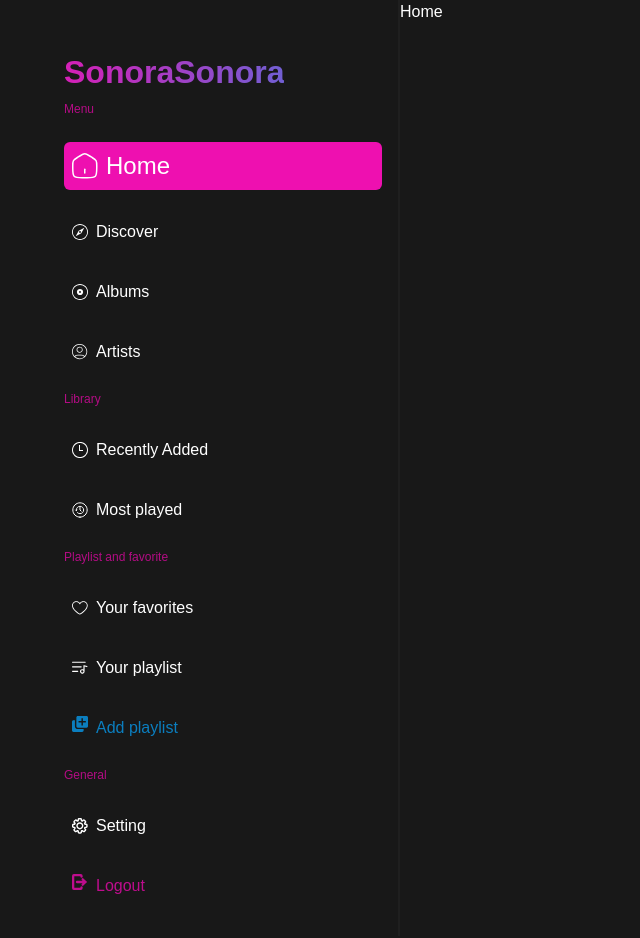
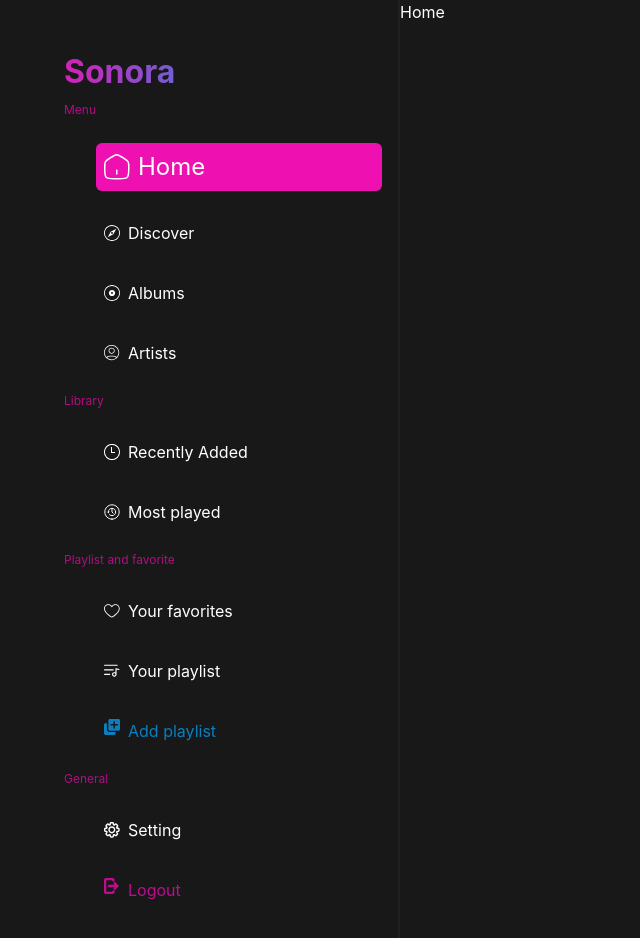
Before and after one commit to AndreyBublick/Sonora, a Next.js app: page / in a window 1280 px wide. Shown: the whole page, without its empty margins (0-640 px from the left). Built offline with nearby package versions, Linux system fonts and the light colour scheme.

Commit message:
[!] fix sidebar + refactor on radix

```diff
--- /dev/null
+++ b/app/bootstrap-utils.scss
@@ -0,0 +1,13 @@
+@import "bootstrap/scss/functions";
+@import "bootstrap/scss/variables";
+@import "bootstrap/scss/variables-dark";
+@import "bootstrap/scss/maps";
+@import "bootstrap/scss/mixins";
+@import "bootstrap/scss/utilities";
+
+@import "bootstrap/scss/root";
+@import "bootstrap/scss/reboot";
+@import "bootstrap/scss/containers";
+@import "bootstrap/scss/grid";
+@import "bootstrap/scss/helpers";
+@import "bootstrap/scss/utilities/api";
--- a/app/globals.css
+++ b/app/globals.css
@@ -121,19 +121,55 @@
 }
 
 
-/* BASE */
+
+/* RESET */
+*,
+*::before,
+*::after {
+  box-sizing: border-box;
+}
+
+body,
+h1, h2, h3, h4, p,
+figure, blockquote, dl, dd {
+  margin: 0;
+}
+
+ul[role='list'],
+ol[role='list'] {
+  list-style: none;
+}
+
+img, picture {
+  max-width: 100%;
+  display: block;
+}
+
+input, button, textarea, select {
+  font: inherit;
+}
+
+a {
+  color: inherit;
+  text-decoration: none;
+}
+
+button {
+  background: none;
+  border: none;
+  cursor: pointer;
+}
+
+/* 2. LAYOUT-BASE */
 html {
   height: 100%;
 }
 
-html,
 body {
-  max-width: 100vw;
-  overflow-x: hidden;
-}
-
-body {
-  min-height: 100%;
+  min-height: 100dvh;
   display: flex;
   flex-direction: column;
+  line-height: 1.5;
+  -webkit-font-smoothing: antialiased;
+  font-family: 'Inter', system-ui, sans-serif;
 }
--- a/app/layout.tsx
+++ b/app/layout.tsx
@@ -1,5 +1,5 @@
 import type { Metadata } from "next";
-import 'bootstrap/dist/css/bootstrap.min.css';
+import "./bootstrap-utils.scss";
 import "./globals.css";
 import {SidebarProvider} from "@/src/app/providers";
 
--- a/package.json
+++ b/package.json
@@ -9,12 +9,11 @@
     "lint": "eslint"
   },
   "dependencies": {
-    "@popperjs/core": "^2.11.8",
+    "@radix-ui/react-dialog": "^1.2.0",
     "bootstrap": "^5.3.8",
     "clsx": "^2.1.1",
     "next": "16.3.8",
     "react": "19.2.8",
-    "react-bootstrap": "^2.10.10",
     "react-dom": "19.2.8"
   },
   "devDependencies": {
@@ -23,6 +22,7 @@
     "@types/react-dom": "^19",
     "eslint": "^9",
     "eslint-config-next": "16.3.8",
+    "sass": "^1.105.1",
     "typescript": "^5"
   },
   "packageManager": "pnpm@12.9.1"
--- a/pnpm-workspace.yaml
+++ b/pnpm-workspace.yaml
@@ -1,3 +1,4 @@
 allowBuilds:
+  '@parcel/watcher': set this to true or false
   sharp: false
   unrs-resolver: false
--- a/src/shared/ui/index.ts
+++ b/src/shared/ui/index.ts
@@ -1,3 +1,3 @@
 export * from './linear-text'
-// export * from './portal'
+export * from './ui-button'
 export * from './logo'
--- a/src/shared/ui/logo/logo.tsx
+++ b/src/shared/ui/logo/logo.tsx
@@ -6,7 +6,7 @@ import {LinearText} from "@/src/shared/ui";
 export const Logo = ({onClick, href='/', title=''}: LogoProps) => {
     return (
         <Link href={href} className="fs-2 fw-bold d-inline-block" onClick={onClick}>
-            <LinearText>{title}Sonora</LinearText>
+            <LinearText>{title}</LinearText>
         </Link>
     );
 
--- /dev/null
+++ b/src/shared/ui/ui-button/index.ts
@@ -0,0 +1 @@
+export * from './ui-button'
--- a/src/widgets/sidebar/element/sidebar-element.props.ts
+++ b/src/widgets/sidebar/element/sidebar-element.props.ts
@@ -1,12 +1,20 @@
-import {CSSProperties, ReactElement, ReactNode} from "react";
+import {CSSProperties, ReactNode} from "react";
 
+type BaseProps = {
+    icon: ReactNode;
+    body: ReactNode;
+    onClick?: () => void;
+    styles?: CSSProperties;
+};
 
-export type SidebarElementProps = {
-    icon?:ReactElement | ReactNode
-    body?:string
-    href?:string
-    // nested?:ReactNode
-    as?:'button' | 'link'
-    onClick?: ()=>void
-    styles?:CSSProperties
-}
+type LinkProps = BaseProps & {
+    as?: 'link';
+    href: string;
+};
+
+type ButtonProps = BaseProps & {
+    as: 'button';
+    href?: never;
+};
+
+export type SidebarElementProps = LinkProps | ButtonProps;
--- a/src/widgets/sidebar/element/sidebar-element.tsx
+++ b/src/widgets/sidebar/element/sidebar-element.tsx
@@ -1,17 +1,17 @@
 'use client'
 import type {SidebarElementProps} from "./sidebar-element.props";
-import {Button, NavLink} from "react-bootstrap";
+// import {Button, NavLink} from "react-bootstrap";
 import {usePathname} from "next/navigation";
 import {clsx} from "clsx";
 import style from "./sidebar-element.module.css";
 import Link from "next/link";
 
 
-export const SidebarElement = ({styles={} ,icon, body, href, as='link', onClick}: SidebarElementProps) => {
+export const SidebarElement = ({styles={} ,icon, body, onClick, ...rest}: SidebarElementProps) => {
 
     const pathname = usePathname();
-    const isActive = href === pathname;
-    const isButton = as === "button"
+    const isActive = rest.href === pathname;
+    const isButton = rest.as === "button"
 
     const content = (
         <>
@@ -29,11 +29,11 @@ export const SidebarElement = ({styles={} ,icon, body, href, as='link', onClick}
             `fs-6 d-flex justify-content-center flex-column`,
             style['element'])}>
             {isButton ? (
-                <Button onClick={onClick} style={{...commonStyles, ...styles}} className={clsx(
+                <button onClick={onClick} style={{...commonStyles, ...styles}} className={clsx(
                     `bg-transparent border-0 d-flex gap-2`,
-                    style['button'])}>{content}</Button>
+                    style['button'])}>{content}</button>
             ) : (
-                <NavLink onClick={onClick} as={Link} href={href} style={{
+                <Link onClick={onClick} href={rest.href} style={{
                     ...commonStyles,
                     ...styles
                 }} className={clsx(
@@ -42,7 +42,7 @@ export const SidebarElement = ({styles={} ,icon, body, href, as='link', onClick}
                     isButton ? {} : { [style.active]: isActive }
                 )}>
                     {content}
-                </NavLink>
+                </Link>
             )}
         </li>
     );
--- /dev/null
+++ b/src/widgets/sidebar/sidebar.module.css
@@ -0,0 +1,52 @@
+.overlay {
+    position: fixed;
+    inset: 0;
+    background: rgba(0, 0, 0, 0.5);
+    z-index: 1040;
+    animation: fadeIn 0.2s ease;
+}
+
+.overlay[data-state="closed"] {
+    animation: fadeOut 0.2s ease;
+}
+
+.content {
+    position: fixed;
+    top: 0;
+    left: 0;
+    height: 100vh;
+    width: min(100vw, 300px);
+    background: var(--gray-800);
+    z-index: 1041;
+    display: flex;
+    flex-direction: column;
+}
+
+.content[data-state="open"] {
+    animation: slideInLeft 0.3s ease;
+}
+
+.content[data-state="closed"] {
+    animation: slideOutLeft 0.3s ease;
+}
+
+
+@keyframes slideInLeft {
+    from { transform: translateX(-100%); }
+    to { transform: translateX(0); }
+}
+
+@keyframes slideOutLeft {
+    from { transform: translateX(0); }
+    to { transform: translateX(-100%); }
+}
+
+@keyframes fadeIn {
+    from { opacity: 0; }
+    to { opacity: 1; }
+}
+
+@keyframes fadeOut {
+    from { opacity: 1; }
+    to { opacity: 0; }
+}
--- a/src/widgets/sidebar/sidebar.tsx
+++ b/src/widgets/sidebar/sidebar.tsx
@@ -1,31 +1,16 @@
 "use client";
-import { useState } from "react";
-import { Offcanvas } from "react-bootstrap";
+
+import * as Dialog from "@radix-ui/react-dialog";
 import { SidebarContent } from "./sidebar-content";
 import type { SidebarProps } from "./sidebar.props";
+import styles from "./sidebar.module.css";
 
 export const Sidebar = ({ logo, sidebarData }: SidebarProps) => {
-    const [open, setOpen] = useState(false);
-
 
     return (
         <>
-            {/* Кнопка-бургер — только на мобилке */}
-            <button
-                type="button"
-                className="btn btn-link d-lg-none position-fixed top-0 start-0 m-3 z-3"
-                onClick={() => setOpen(true)}
-                aria-label="Открыть меню"
-            >
-                {/* иконка бургера */}
-                <svg width="24" height="24" viewBox="0 0 24 24" fill="none">
-                    <path d="M4 6h16M4 12h16M4 18h16" stroke="currentColor" strokeWidth="2" strokeLinecap="round"/>
-                </svg>
-            </button>
-
-            {/* Десктопный сайдбар */}
             <aside
-                className="d-none d-lg-block pe-3 pt-5 pb-3"
+                className={`d-none d-lg-block pe-3 pt-5 pb-3`}
                 style={{
                     width: 400,
                     paddingLeft: 64,
@@ -36,25 +21,55 @@ export const Sidebar = ({ logo, sidebarData }: SidebarProps) => {
                 <SidebarContent logo={logo} sidebarData={sidebarData} />
             </aside>
 
-            {/* Мобильный offcanvas */}
-            <Offcanvas
-                show={open}
-                onHide={() => setOpen(false)}
-                placement="start"
-                className="d-lg-none"
-                style={{ width: 300 }}
-            >
-                <Offcanvas.Header closeButton className={`px-3 py-2`}>
-                    <Offcanvas.Title>{logo}</Offcanvas.Title>
-                </Offcanvas.Header>
-                <Offcanvas.Body>
-                    <SidebarContent
-                        logo={''}
-                        sidebarData={sidebarData}
-                        onNavigate={() => setOpen(false)}
-                    />
-                </Offcanvas.Body>
-            </Offcanvas>
+            <Dialog.Root>
+                <Dialog.Trigger asChild>
+                    <button
+                        type="button"
+                        className={`btn btn-link d-lg-none position-fixed top-0 start-0 m-3 z-3`}
+                        aria-label="Открыть меню"
+                    >
+                        <svg width="24" height="24" viewBox="0 0 24 24" fill="none">
+                            <path
+                                d="M4 6h16M4 12h16M4 18h16"
+                                stroke="currentColor"
+                                strokeWidth="2"
+                                strokeLinecap="round"
+                            />
+                        </svg>
+                    </button>
+                </Dialog.Trigger>
+
+                <Dialog.Portal>
+                    <Dialog.Overlay className={styles.overlay} />
+
+                    <Dialog.Content className={`d-lg-none ${styles.content}`}>
+                        <div className={`d-flex align-items-center justify-content-between px-3 py-2 border border-bottom-secondary border-bottom-1`}>
+                            <Dialog.Title asChild>
+                                <div>{logo}</div>
+                            </Dialog.Title>
+
+                            <Dialog.Close asChild>
+                                <button
+                                    type="button"
+                                    className={`border-0 bg-transparent fs-2 px-2 py-1`}
+                                    aria-label="Закрыть меню"
+                                >
+                                    ×
+                                </button>
+                            </Dialog.Close>
+                        </div>
+
+                        <div className={`flex-1 overflow-y-auto px-3 py-2`} >
+                            <SidebarContent
+                                logo={""}
+                                sidebarData={sidebarData}
+                                onNavigate={() => {
+                                }}
+                            />
+                        </div>
+                    </Dialog.Content>
+                </Dialog.Portal>
+            </Dialog.Root>
         </>
     );
 };
```
Also changed, not shown: 1 other file (tests, documents, lock files or other folders).
